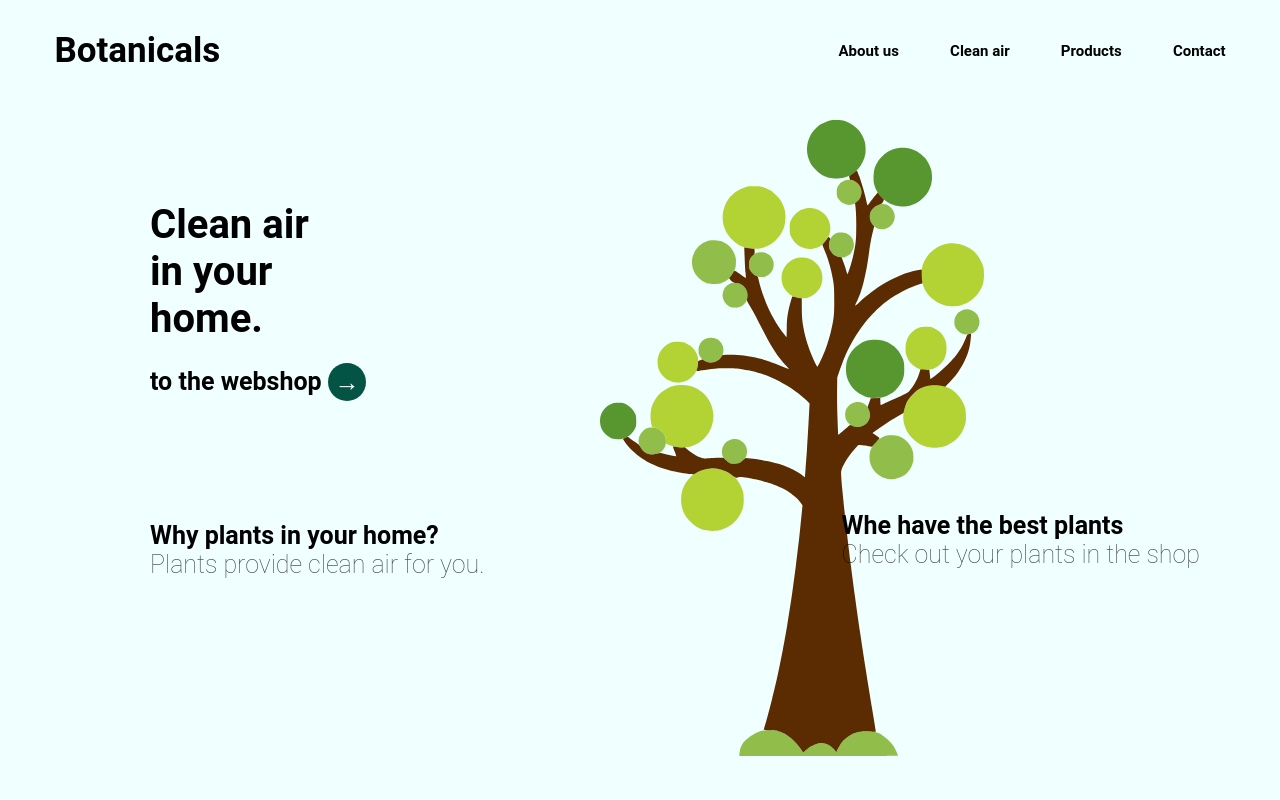
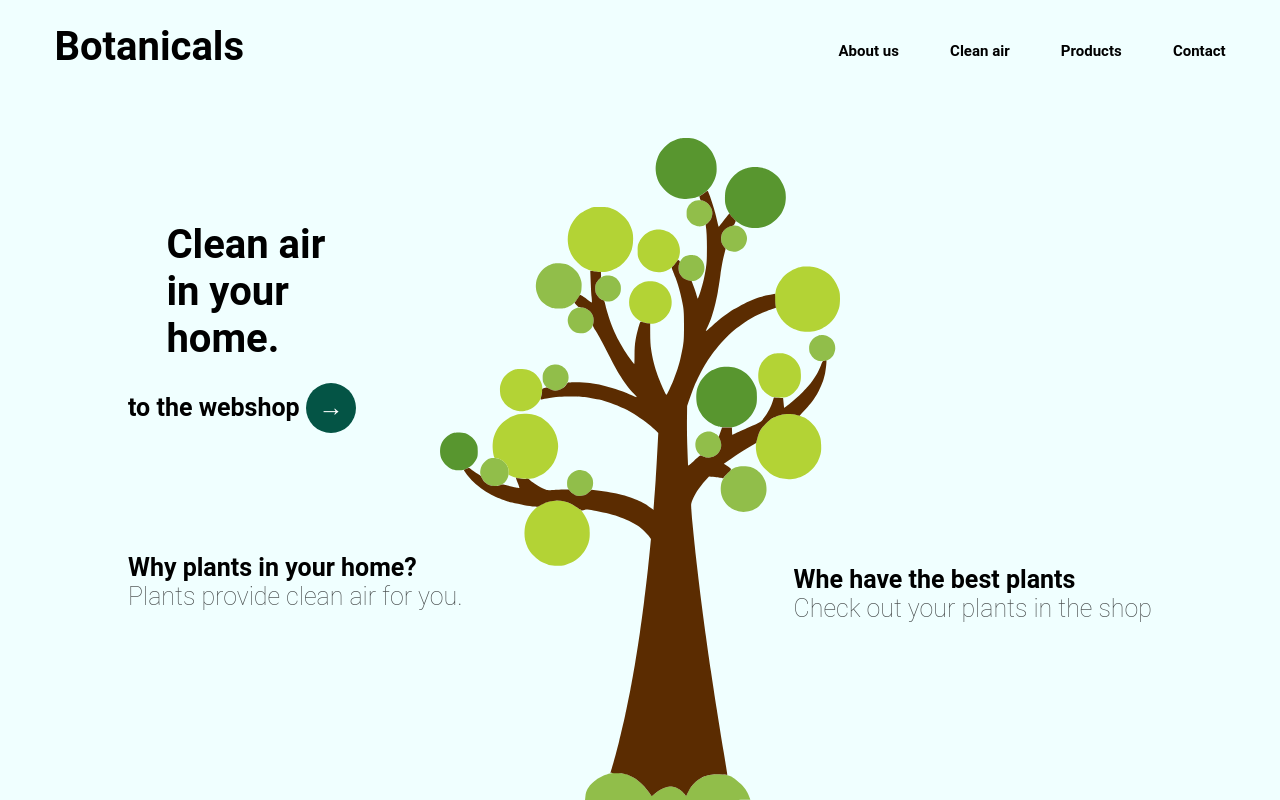
Before and after one commit to Oliveira-Carlos/alpha-modulo04-desafio, a plain HTML site: page index.html in a window 1280 px wide. Drawn offline with Linux system fonts and the light colour scheme.

Commit message:
corrige-css

```diff
--- a/index.css
+++ b/index.css
@@ -9,11 +9,14 @@ body{
     font-family: 'Roboto', sans-serif;
     background-image: url(./assets/arvore-sem-fundo7.svg);
     background-repeat: no-repeat;
-    background-position: 600px 120px;
-    background-size: 30vw;
+    background-position-y:bottom;
+    background-position-x:center;
+    background-size: 50vh;
     background-color: azure;
+    width: 100vw;
+    height: 100vh;
 }
-#header{
+.header{
     font-weight: 600;
     display: flex;
     font-size:35px;
@@ -34,26 +37,26 @@ body{
 .menu li{
     padding: 2vw;
 }
-#titulo{
+.titulo{
     padding-left: 3vw;
 }
 .button1{
     margin-top: 1vw;
-    width: 3vw;
-    height: 3vw;
+    width: 2em;
+    height: 2em;
     background-color: #045445;
     color: #ffffff;
     border: none;
     font-size: 25px;
-    border-radius: 25vw;
+    border-radius: 50%
 }
 .button1:hover{
     background: #ccbbff;
 }
-#section1{
+.section1{
     float: left;
-    margin-left: 150px;
-    margin-top: 100px;
+    margin-left: 10vw;
+    margin-top: 15vh;
     display: flex;
     flex-direction: column;
     justify-content: space-between;
@@ -74,19 +77,19 @@ body{
 #sub2{
     padding-top: 15vh;
 }
-#section2{
+.section2{
     display: flex;
     flex-direction: column;
     justify-content: space-between;
     float: right;
-    margin-top: 410px;
-    margin-right: 80px;
+    margin-top: 58vh;
+    margin-right: 10vw;
 }
-#p1{
+.p1{
     font-size: 25px;
     font-weight: bold;
 }
-#p2{
+.p2{
     font-weight: 200;
     font-size: 25px;
     opacity: 70%;
--- a/index.html
+++ b/index.html
@@ -8,8 +8,8 @@
     <title>Desafio</title>
 </head>
 <body>
-    <header id="header">
-        <p id="titulo">Botanicals</p>
+    <header class="header">
+        <p class="titulo">Botanicals</p>
         <nav >
             <ul class="menu">
                 <li><a>About us</a></li>
@@ -19,7 +19,7 @@
             </ul>
         </nav>
     </header>
-    <section id="section1">
+    <section class="section1">
         <h1 class="titulo">
             Clean air<br> in your<br> home.
         </h1>
@@ -32,11 +32,11 @@
         <p class="sublight">Plants provide clean air for you.
         </p>
     </section>
-    <section id="section2">
-        <p id="p1">
+    <section class="section2">
+        <p class="p1">
             Whe have the best plants
         </p>
-        <p id="p2">
+        <p class="p2">
             Check out your plants in the shop
         </p>
     </section>
```
